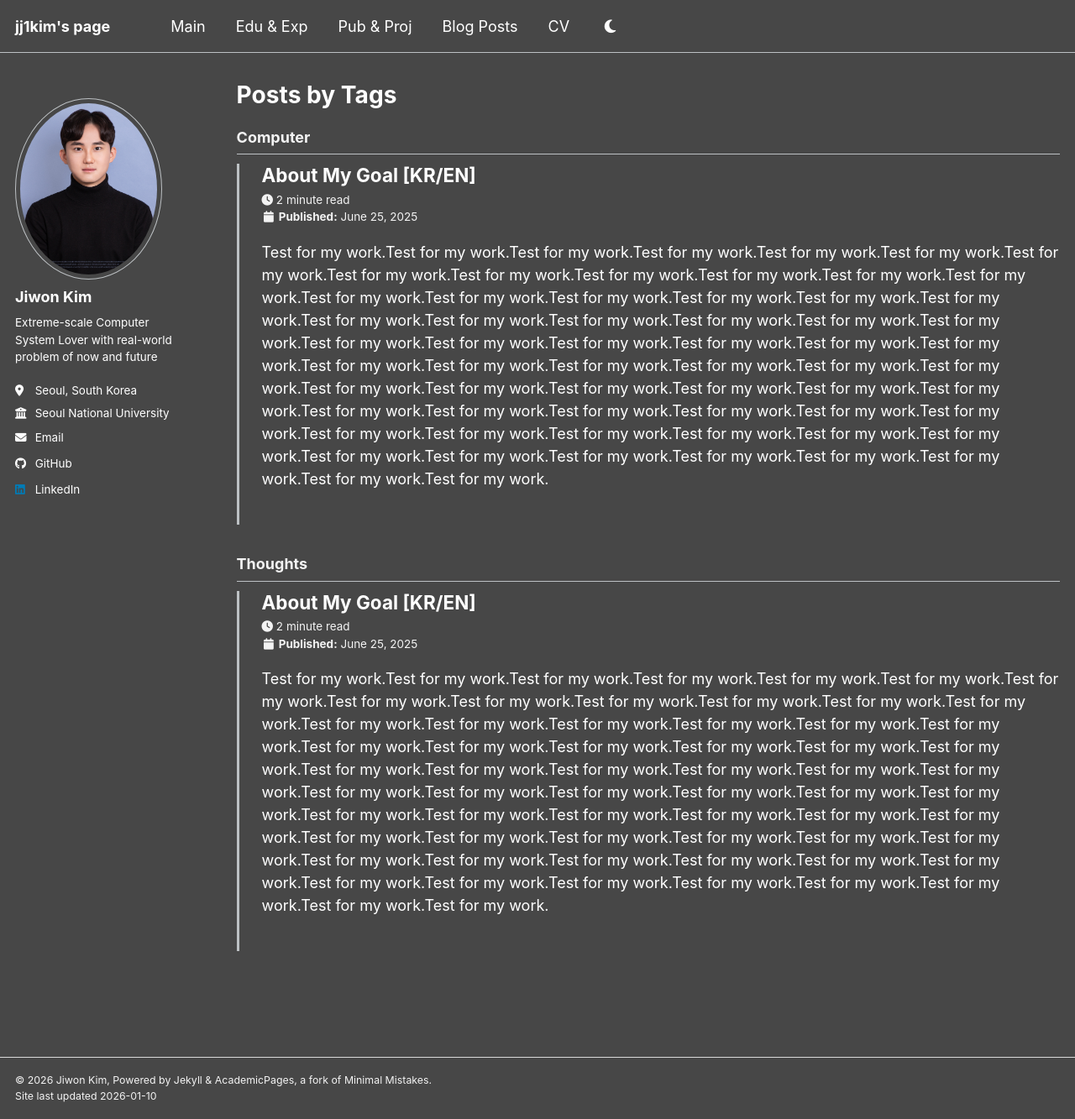
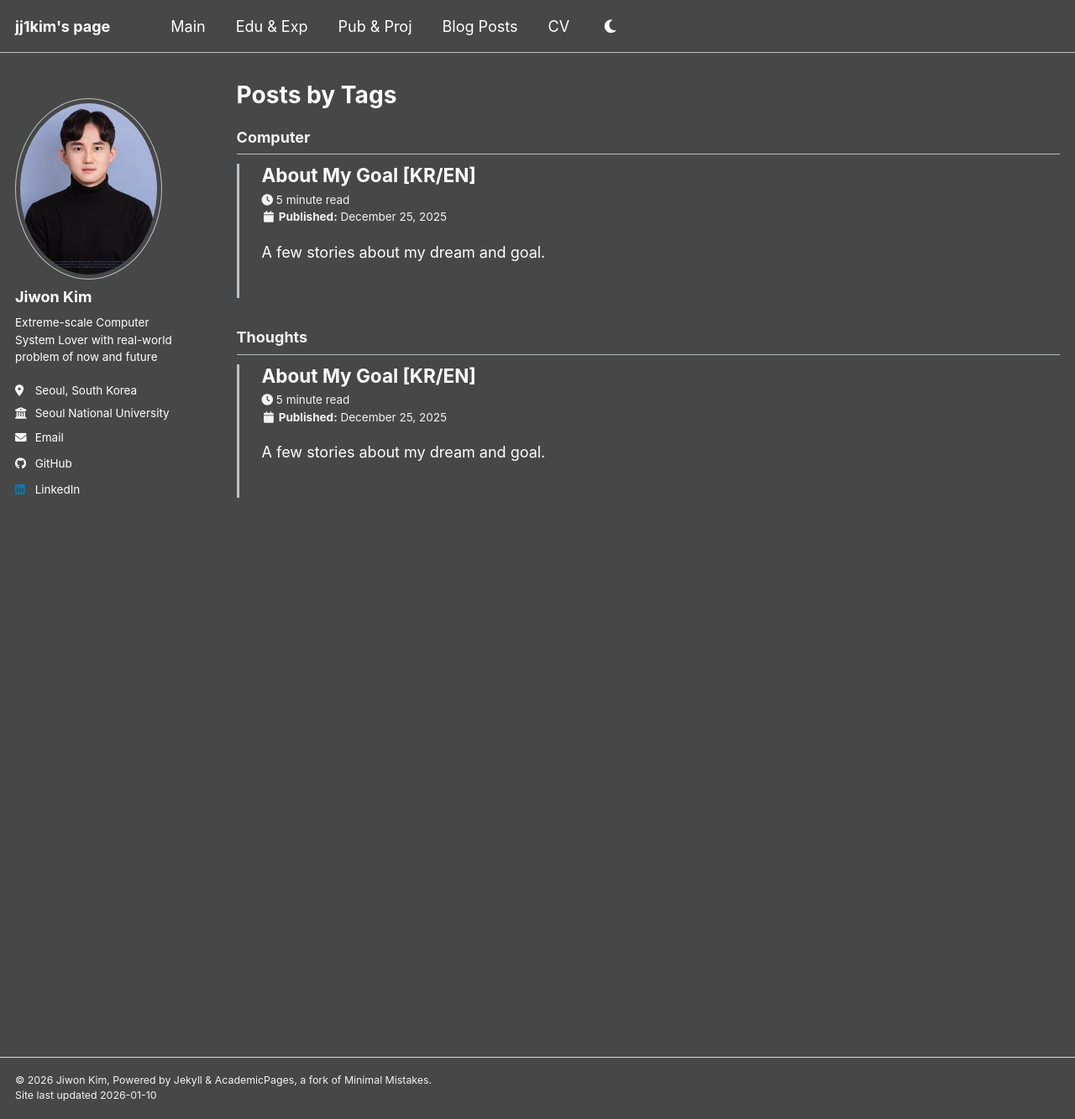
Before and after one commit to jj1kim/jj1kim.github.io, a Jekyll site: the page built from _pages/tag-archive.html, in a window 1280 px wide and 1333 px high. Shown: the whole window at 84% size. Built offline with Jekyll 4.4.1, drawn with Linux system fonts in a browser that asks for light colours; a script bundle is joined from its source files by our own code; library files that are not in the unit come from our copies; some of the changed lines change nothing that is shown.

Commit message:
first post draft

```diff
--- a/_config.yml
+++ b/_config.yml
@@ -203,7 +203,7 @@ markdown_ext: "markdown,mkdown,mkdn,mkd,md"
 markdown: kramdown
 highlighter: rouge
 lsi: false
-excerpt_separator: "\n\n"
+# excerpt_separator: "\n\n"  # Disabled to use manual excerpts only
 incremental: false
 
 
--- /dev/null
+++ b/_posts/2025-12-25-About-My-Goal.md
@@ -0,0 +1,80 @@
+---
+title: 'About My Goal [KR/EN]'
+date: 2025-12-25
+permalink: /posts/2025/12/25/About-My-Goal
+tags:
+  - Thoughts
+  - Computer
+excerpt: 'A few stories about my dream and goal.'
+---
+
+이 블로그의 첫 번째 글이라면, 당연히 자신을 잘 드러낼 수 있는 글이어야 합니다.
+특히 목표를 향한 열정을 삶의 원동력으로 삼는 저에게는, 스스로 가진 꿈과 목표에 대해 자세히 이야기하는 것만큼 중요한 것이 없다고 생각합니다.
+이번 글을 통해 관련된 몇 가지 이야기들을 기록하고, 이를 저뿐만 아니라 다른 모든 사람까지 ＂김지원＂이라는 사람에 대한 이해의 기준점으로 삼을 수 있기를 바랍니다.
+
+# 수단이 아니라 목표에 집중하는 삶을 향해
+
+한국의 정규 교육과정을 밟은 일반적인 학생이라면, 고등학교를 졸업할 때까지 살아온 시간의 모습이 대개는 비슷할 것으로 생각합니다.
+여기서 ＂모습＂이라는 것은 비단 경험뿐만 아니라, 그 경험 속에서 각자가 가지게 된 고민과 생각들까지 아우르는 말입니다.
+이는 다른 나라에 비해 다소 경직되어있는 한국의 교육과정과 교육 문화가 만들어낸, 좋게 말하면 안전하고 나쁘게 말하면 획일화된 결과입니다.
+
+부끄럽게도, 저 또한 고등학교를 졸업하고 대학교에 처음 입학하게 된 시기에는, 같은 나이의 다른 친구들처럼 정말 재미있는 일이 무엇인지 찾지 못했습니다.
+더욱이 무언가를 이루기 위해서 재미없는 단계를 쌓아나가는, 어른들께서 말씀하시는 ＂묵묵히 참고 성실하게 버티는＂ 과정 자체에 지쳤었습니다.
+따라서 아주 자연스럽게, 당장 내가 원하는 것이 무엇인지, 나의 흥미를 이끌어내는 것이 무엇인지 고민을 하기 시작했습니다.
+물론 여기서 말하는 ＂흥미＂가 무엇인지도 상당히 오랫동안 고민하였는데, 그 자세한 생각들은 제쳐놓고, 단지 새로운 것을 학습하는 과정에서 느끼는 단순한 ＂앎의 흥미＂가 되지 않도록 경계했습니다.
+
+그 당시에 제가 내린 결론은 ＂창업을 해보자!" 정도로 요약할 수 있겠습니다.
+그 결론에 거창한 이유 따위는 없었습니다.
+그저 돈을 많이 벌고 싶었고, 돈을 많이 벌기 위해서는 최대한 넓은 소비자 집단을 대상으로 그들의 요구 사항을 해결하는 것이 가장 빠르고 좋은 방법이라고 생각했기 때문입니다.
+지금이 되어서야 다시 돌아보면, 이 당시 저의 생각과 같은 생각을 하는 예비 창업가가 전체의 70%는 되는 것 같다고 느낍니다.
+
+그러나 시간이 지날수록, 나머지 30%의 창업가들을 만나보며 제 생각은 점차 변화했습니다.
+물론 속마음은 어떨지 몰라도, 그 어떤 창업가도 ＂나는 돈 많이 벌려고 창업하는데?＂라고 직접 말하는 것을 본 적이 없습니다.
+다만, 한 사람의 눈이 불타는 이유는 절대로 숨길 수 없고, 직접 말하지 않아도 대화를 통해 충분히 드러납니다.
+그 30%의 훌륭한 창업가(혹은 예비 창업가)들은 항상 눈이 불타고 있었지만, 그 이유가 절대 돈은 아니었습니다.
+
+저는 그들이 무엇을 위해 불타는지 알고 싶었고, 최대한 많은 사람과 대화하면서 그들의 마음가짐을 배우기 위해 노력했습니다.
+그렇게 대화하다 보니 각자 이유는 다르지만, 자신이 풀고자 하는 문제에 대한 엄청난 열정을 가지고 있었고, 그 열정의 뒤에는 스스로 이해 가능한 근거들이 있었습니다.
+그리고 그것이 곧 자신이 하는 일을 진정으로 재미있게 만들어주며, 돈 따위와는 비교도 할 수 없는 동기부여가 된다는 것을 알게 되었습니다.
+
+크게 감명받은 이후로,  스스로 강하게 이해 가능한 근거를 찾기 위해 계속 생각했습니다.
+어차피 무슨 일을 하든 간에 (심지어 아주 간단한 일이든 간에) 인생은 끊임없이 문제를 풀어가는 과정이라는 지론 속에서, 스스로 어떤 문제에 ＂왜＂ 흥미를 느끼는지 고민했습니다.
+
+# 핵심은 지속가능성
+
+아주 오랜 고민을 거친 끝에, 저는 ＂내가 살아있는 동안 꼭 닥쳐올 문제 중 가장 큰 문제에 흥미를 느낀다＂는 것을 발견했습니다.
+때로는 일론 머스크와 같은 대단한 인물들이 인류를 화성에 보낸다느니, 신인류를 만든다느니 하는 이야기가 들려 오곤 하는데, 제게는 마치 공상과학소설의 한 페이지처럼 느껴집니다.
+즉, 문제가 클수록 더 보람차고 흥미를 느끼는 건 맞지만, 살면서 실제로 체감하기 어려울 문제에 대해서는 오히려 흥미가 반감된다는 것이 곧 제 숨겨진 철학이었습니다.
+
+그렇다면 어떤 문제가 꼭 닥쳐올 것 중에 가장 크다고 생각하십니까?
+사람마다 나름의 답이 있겠지만, 저는 그것을 미시적으로는 ＂환경 오염 문제＂, 거시적으로는 ＂지속가능성 문제＂라고 정의했습니다.
+태양광 이외는 유의미한 자원의 증가가 없는 지구에서, 열역학 제2법칙에 따라 모든 자원은 점점 쓸 수 없는 형태로 변해갑니다.
+여기서 말하는 ＂자원＂은 비단 화석 에너지와 같은 것뿐만 아니라, 공간과 같은 것까지 현실 세계에 존재하는 모든 요소를 폭넓게 이르는 말입니다.
+우리는 이러한 상황 속에서, 기존의 시스템들이 자원을 최대한 효율적으로 사용하도록 재정비해야만 ＂지속 가능한＂ 삶을 영위할 수 있을 것이며, 만약 그렇게 하지 않는다면 적어도 제가 살아있는 모든 사람까지 안에 자원 부족으로 말미암은 문제가 큰 벽처럼 다가올 것입니다.
+
+앞선 결론을 더욱 구체화하려면, 어떤 시스템이 지속가능성에 가장 크게 영향을 미치는지 생각해보아야 합니다.
+달리 말해서, 어떤 시스템을 효율적으로 재정비했을 때 가장 크게 지속가능성이 개선될지 생각해보아야 합니다.
+저는 ＂컴퓨터 시스템＂이야말로 다가올 시간 속에서 가장 중요한 시스템이자, 가장 많은 자원을 소모할 시스템이라고 생각했습니다.
+수조 개의 트랜지스터와 수억 개의 Processing Unit이 인간의 연산력을 아득히 뛰어넘은 이후로, 컴퓨터는 모든 분야에 깊게 관여하기 시작했고, 이제 절대 사용을 멈출 수는 없습니다.
+하지만, 아직 현대의 컴퓨터 시스템은 자원을 충분히 효율적으로 사용하지 못하고 있으며, 따라서 이 부분을 재정비하는 것이 지속가능성에 가장 큰 영향을 줄 것입니다.
+
+# 진정한 의미의 Next-Generation Computing을 위해서
+
+일련의 생각들을 정리하며, 진정한 의미의 ＂Next-Generation Computing＂에 대해 스스로 내린 나름의 정의는 다음과 같습니다.
+
+<p style="text-align: center;">＂새로 변화하는 real-world constraint에 적합하면서도, emerging application의 service level objective를 맞추는 컴퓨팅 시스템＂</p>
+
+여기서 말하는 ＂real-world constraint＂가 곧 지속가능성과 연결되어있는 부분인데, 점점 줄어드는 가용 자원의 양에 따라 발생하는 자원 제한 조건이 포함되며, 저전력 및 저탄소와 같은 키워드들이 이에 속할 수 있습니다.
+다가올 미래에는 초소형 혹은 초대형과 같은 더욱 극단적인 규모에서 컴퓨팅을 하는 것이 일반적 이어질 텐데, 이때는 특히나 real-world constraint에 의한 영향이 두드러집니다.
+예를 들어서, 사람의 몸에 컴퓨팅 디바이스를 넣게 될 때는 최소한의 배터리만으로도 최악 시간을 보장하는 컴퓨팅 시스템을 구축할 필요가 있고, AGI를 위해 exa-scale의 데이터센터에서 초거대 AI 모델을 돌릴 때는 어마어마한 전력 소모량을 최소화할 수 있는 컴퓨팅 시스템을 구축할 필요가 있습니다.
+
+따라서 저는, 극단적인 규모에서 real-world constraint와 emerging application의 service level objective를 모두 맞출 수 있도록 하는 컴퓨팅 시스템을 만드는 것을 제 목표로 삼았습니다.
+여기서 말하는 컴퓨팅 시스템은 고전적으로 이야기하는 computer system 분야뿐만 아니라 microarchitecture에 대한 고민까지 포괄합니다.
+이 문제를 푸는 것이 제가 가장 즐겁게 할 수 있는 일임을 깨달았고, 앞으로 연구 혹은 창업의 사이에서 그 수단을 가리지 않고 문제를 푸는데 이바지하고자 합니다.
+
+
+2025년 12월 25일, 김지원
+
+---
+
+When I see this writing,
--- a/_posts/2199-01-01-future-post.md
+++ /dev/null
@@ -1,12 +0,0 @@
----
-title: 'About My Goal [KR/EN]'
-date: 2025-06-25
-permalink: /posts/2025/06/25/About-My-Goal
-tags:
-  - Thoughts
-  - Computer
----
-
-Test for my work.Test for my work.Test for my work.Test for my work.Test for my work.Test for my work.Test for my work.Test for my work.Test for my work.Test for my work.Test for my work.Test for my work.Test for my work.Test for my work.Test for my work.Test for my work.Test for my work.Test for my work.Test for my work.Test for my work.Test for my work.Test for my work.Test for my work.Test for my work.Test for my work.Test for my work.Test for my work.Test for my work.Test for my work.Test for my work.Test for my work.Test for my work.Test for my work.Test for my work.Test for my work.Test for my work.Test for my work.Test for my work.Test for my work.Test for my work.Test for my work.Test for my work.Test for my work.Test for my work.Test for my work.Test for my work.Test for my work.Test for my work.Test for my work.Test for my work.Test for my work.Test for my work.Test for my work.Test for my work.Test for my work.Test for my work.Test for my work.Test for my work.Test for my work.Test for my work.Test for my work.Test for my work.Test for my work.
-
-Test for my work.Test for my work.Test for my work.Test for my work.Test for my work.Test for my work.Test for my work.Test for my work.Test for my work.Test for my work.Test for my work.Test for my work.Test for my work.Test for my work.Test for my work.Test for my work.Test for my work.Test for my work.Test for my work.Test for my work.Test for my work.Test for my work.Test for my work.Test for my work.Test for my work.Test for my work.Test for my work.Test for my work.Test for my work.Test for my work.Test for my work.Test for my work.Test for my work.Test for my work.Test for my work.Test for my work.Test for my work.Test for my work.Test for my work.Test for my work.Test for my work.Test for my work.Test for my work.Test for my work.Test for my work.Test for my work.Test for my work.Test for my work.Test for my work.Test for my work.Test for my work.Test for my work.Test for my work.Test for my work.Test for my work.Test for my work.Test for my work.Test for my work.Test for my work.Test for my work.Test for my work.Test for my work.Test for my work.
```
